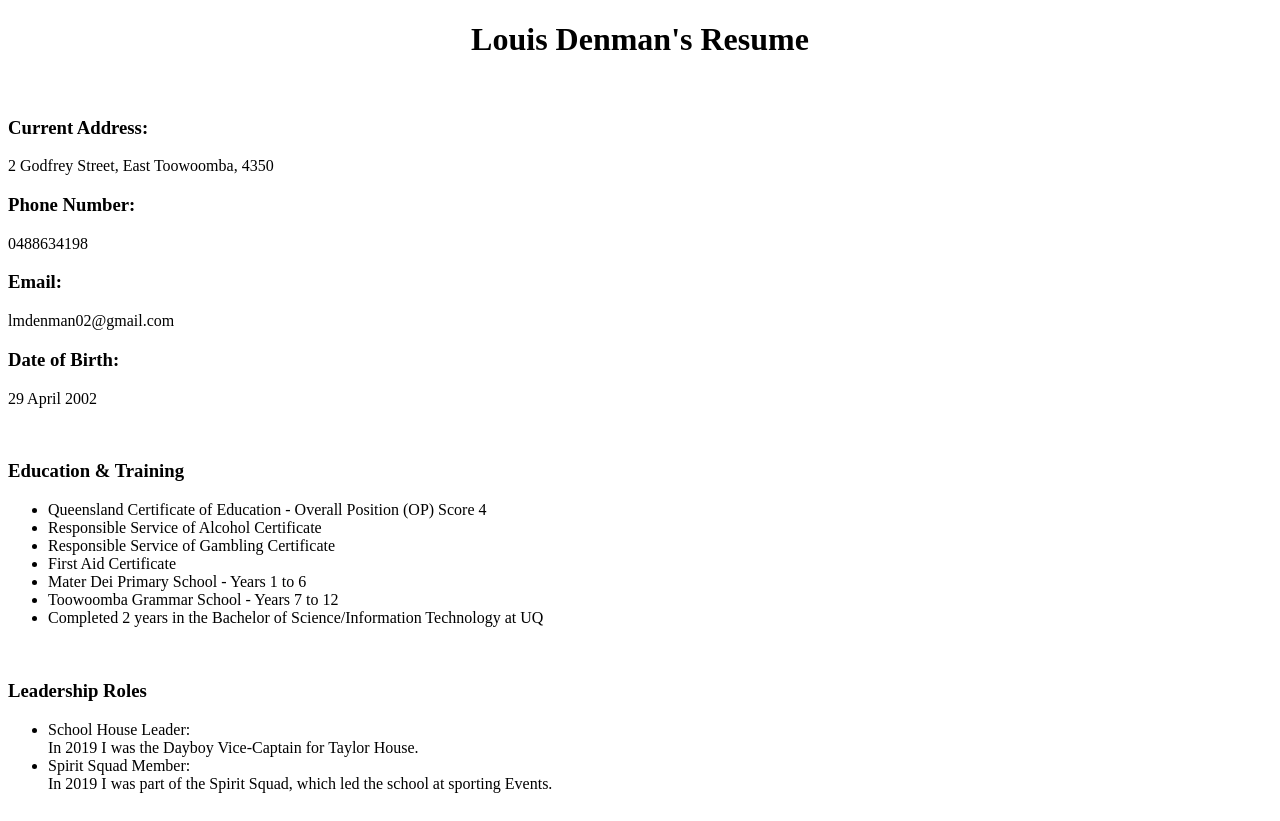
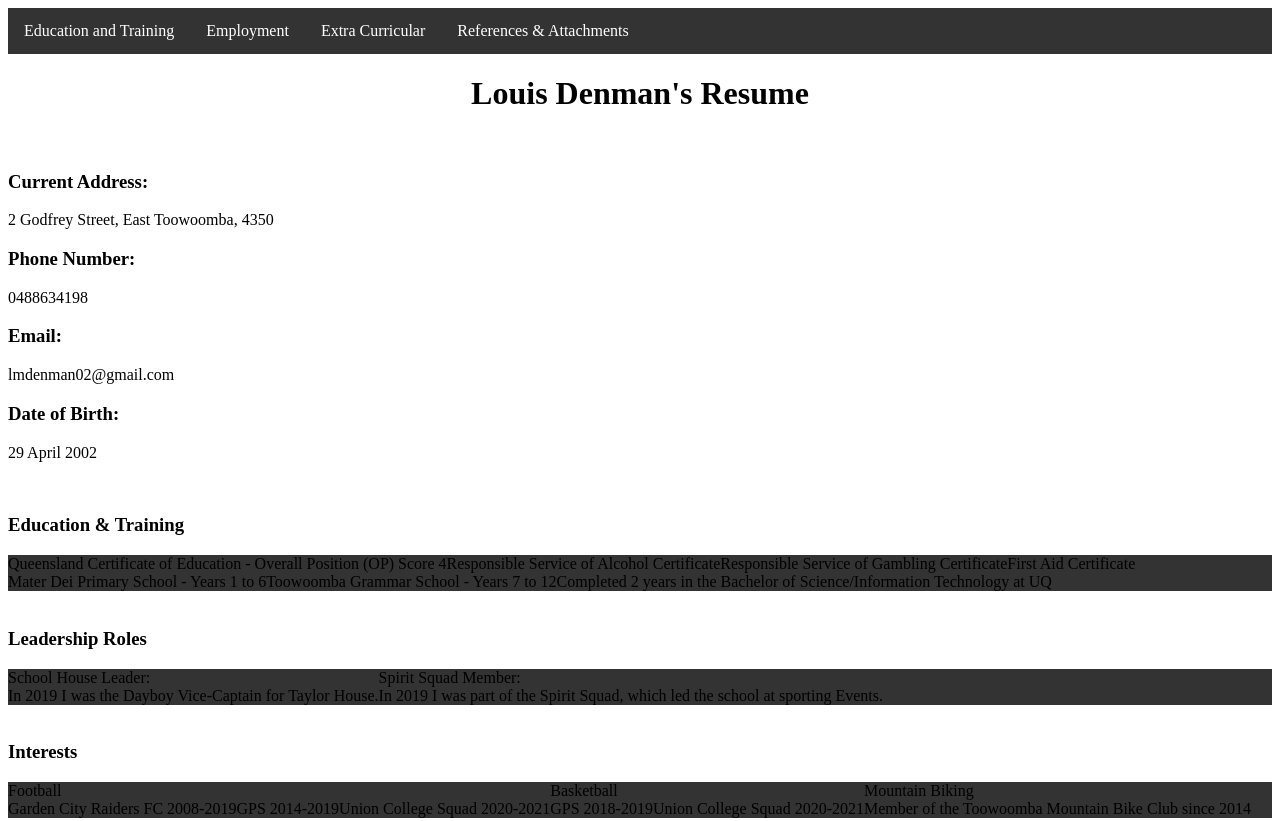
Before and after one commit to LouisMDenman/LouisMDenman.Github.io, a plain HTML site: page index.html in a window 1280 px wide. Shown: the top 821 px of the page. Drawn offline with Linux system fonts and the light colour scheme; files whose address does not match are found by name.

Commit message:
Basic attempt at NavBar added.

```diff
--- a/index.html
+++ b/index.html
@@ -8,6 +8,14 @@
     </head>
 
     <body>
+
+        <ul>
+            <li><a href="education.html">Education and Training</a></li>
+            <li><a href="employment.html">Employment</a></li>
+            <li><a href="ecurricular.html">Extra Curricular</a></li>
+            <li><a href="references.html">References & Attachments</a></li>
+        </ul>
+
         <h1>Louis Denman's Resume</h1>
         <br>
         <h3>Current Address:</h3>
--- a/resume.css
+++ b/resume.css
@@ -2,3 +2,28 @@ h1 {
     text-align: center;
     font-family: 'Times New Roman', Times, serif;
 }
+
+ul {
+    list-style-type: none;
+    margin: 0;
+    padding: 0;
+    overflow: hidden;
+    background-color: #333;
+  }
+
+  li {
+    float: left;
+  }
+
+  li a {
+    display: block;
+    color: white;
+    text-align: center;
+    padding: 14px 16px;
+    text-decoration: none;
+  }
+
+  /* Change the link color to #111 (black) on hover */
+  li a:hover {
+    background-color: #111;
+  }
```
Also changed, not shown: references.html (+1 -0 lines), 1 other file.
